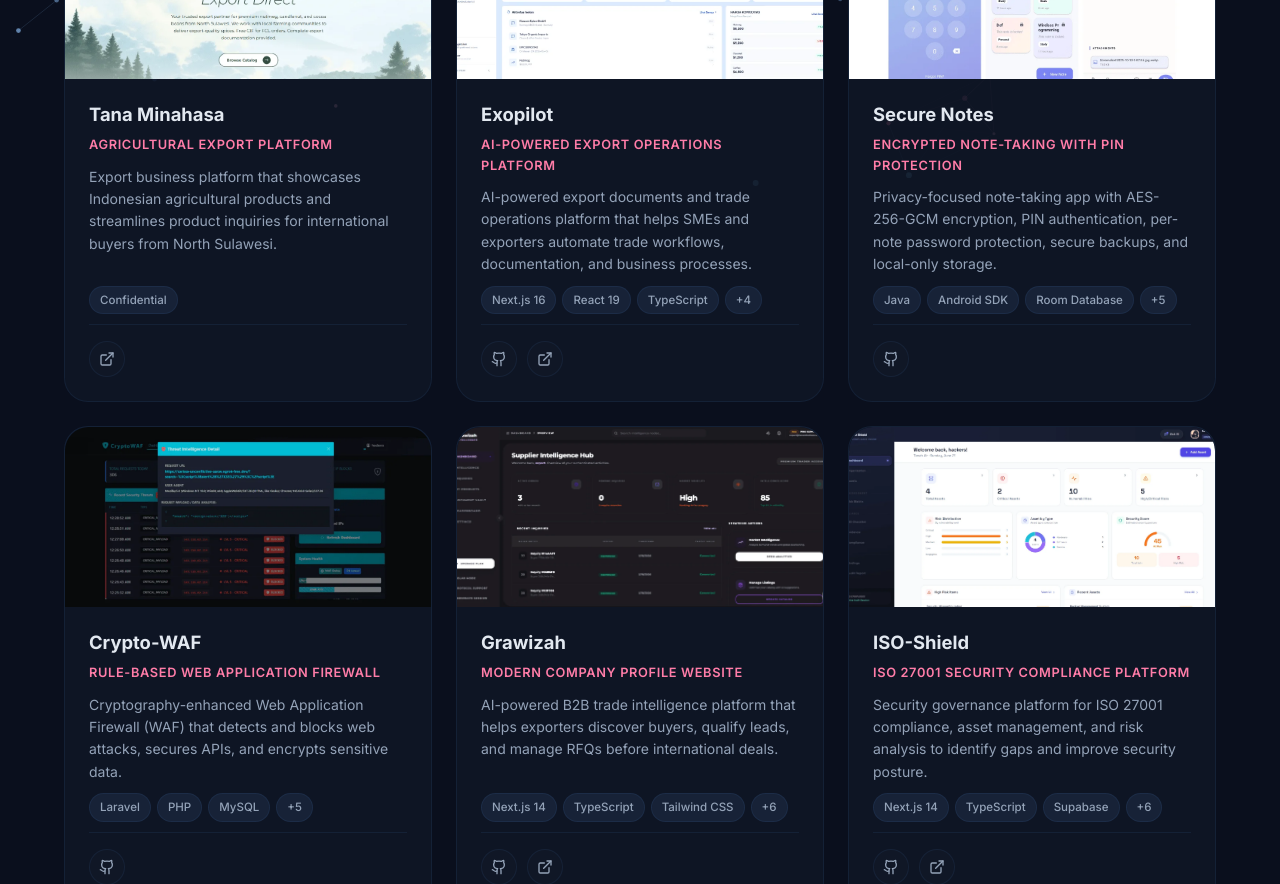
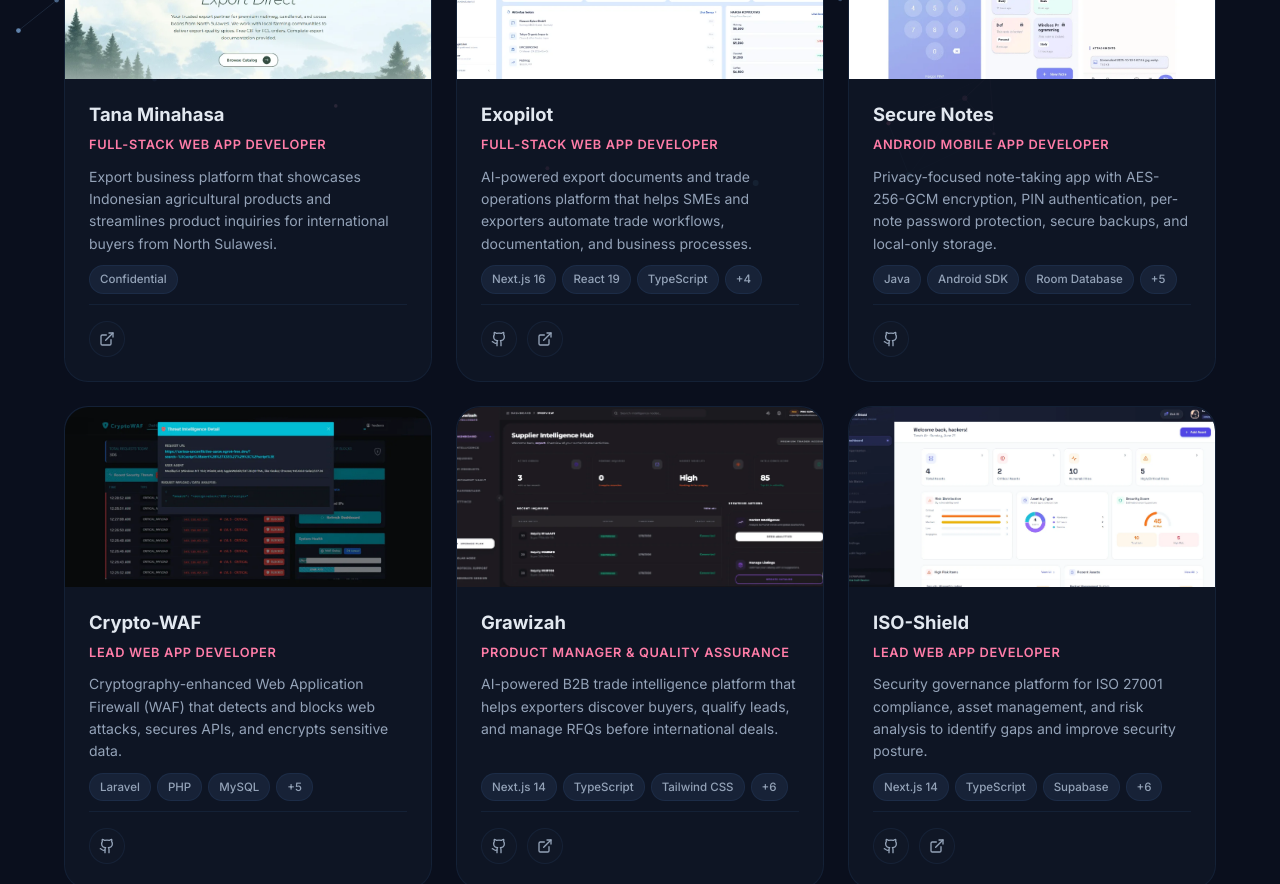
Before and after one commit to praisi-tech/web-portfolio, a React (Vite) app: page /projects in a window 1280 px wide. Shown: the part 600-1484 px from the top of the page. Built offline with nearby package versions, Linux system fonts and the light colour scheme.

Commit message:
update flag format and role in projets

```diff
--- a/index.html
+++ b/index.html
@@ -55,7 +55,7 @@
   <!-- Preload hero portrait — largest contentful paint element -->
   <link rel="preload" as="image" href="/profile/Praisilia-home.webp" fetchpriority="high" />
 
-  <!-- FLAG-1: curiosity_is_the_first_step -->
+  <!-- FLAG-1: flag{curiosity_is_the_first_step} -->
 </head>
 
 <body>
--- a/src/context/CTFContext.jsx
+++ b/src/context/CTFContext.jsx
@@ -4,7 +4,7 @@ const STORAGE_KEY = 'portfolio-ctf';
 
 const defaultState = {
   flags: {
-    flag1: false, // hash of: curiosity_is_the_first_step
+    flag1: false, // hash of: flag{curiosity_is_the_first_step}
     flag2: false, // hash of: flag{aiesec_it_tanaminahasa}
     flag3: false, // hash of: flag{future_security_consultant}
   },
@@ -46,7 +46,7 @@ export function CTFProvider({ children }) {
     const hashed = await hashFlag(value);
 
     const validHashes = {
-      flag1: 'ede7f0f5c1deee1300f0827028fd2450f2708d7aeacc1c3c2c1efe56418eea50',
+      flag1: '2d889b3a4a1033050821f5632761289a64d401e80cb8ccc4b7731d42e8783767',
       flag2: '3711b2d8f1c2b85ead139b1b9c9e365e64f8a4e07ec1cca45ad76feda160334b',
       flag3: '7dfbbd9f881d2c49ab0405b1e0df5064b3b63edba65c23f86463c34872e3b58e',
     };
--- a/src/data/projects.js
+++ b/src/data/projects.js
@@ -2,7 +2,7 @@ export const projects = [
   {
     id: 'tana-minahasa',
     name: 'Tana Minahasa',
-    tagline: 'Agricultural Export Platform',
+    tagline: 'Full-Stack Web App Developer',
     thumbnail: '/images/projects/tana-minahasa.webp',
     tech: ['Confidential'],
     description: 'Export business platform that showcases Indonesian agricultural products and streamlines product inquiries for international buyers from North Sulawesi.',
@@ -35,7 +35,7 @@ export const projects = [
   {
     id: 'exopilot',
     name: 'Exopilot',
-    tagline: 'AI-Powered Export Operations Platform',
+    tagline: 'Full-Stack Web App Developer',
     thumbnail: '/images/projects/exopilot.webp',
     tech: ['Next.js 16', 'React 19', 'TypeScript', 'Go', 'Firestore', 'Firebase Auth', 'Google Gemini AI'],
     description: 'AI-powered export documents and trade operations platform that helps SMEs and exporters automate trade workflows, documentation, and business processes.',
@@ -70,7 +70,7 @@ export const projects = [
   {
     id: 'secure-notes',
     name: 'Secure Notes',
-    tagline: 'Encrypted Note-Taking with PIN Protection',
+    tagline: 'Android Mobile App Developer',
     thumbnail: '/images/projects/secure-notes.webp',
     tech: ['Java', 'Android SDK', 'Room Database', 'Android Jetpack', 'Android KeyStore', 'AES-256-GCM Encryption', 'MVVM Architecture', 'Material Design 3'],
     description: 'Privacy-focused note-taking app with AES-256-GCM encryption, PIN authentication, per-note password protection, secure backups, and local-only storage.',
@@ -104,7 +104,7 @@ export const projects = [
   {
     id: 'crypto-waf',
     name: 'Crypto-WAF',
-    tagline: 'Rule-Based Web Application Firewall',
+    tagline: 'Lead Web App Developer',
     thumbnail: '/images/projects/crypto-waf.webp',
     tech: ['Laravel', 'PHP', 'MySQL', 'AES-256-GCM', 'HMAC-SHA256', 'Argon2id', 'REST API', 'Web Application Firewall (WAF)'],
     description: 'Cryptography-enhanced Web Application Firewall (WAF) that detects and blocks web attacks, secures APIs, and encrypts sensitive data.',
@@ -139,7 +139,7 @@ export const projects = [
   {
     id: 'grawizah',
     name: 'Grawizah',
-    tagline: 'Modern Company Profile Website',
+    tagline: 'Product Manager & Quality Assurance',
     thumbnail: '/images/projects/grawizah.webp',
     tech: ['Next.js 14', 'TypeScript', 'Tailwind CSS', 'Go (Golang)', 'Supabase (PostgreSQL)', 'Groq Llama 70B', 'JWT Authentication', 'RS256', 'PostgreSQL'],
     description: 'AI-powered B2B trade intelligence platform that helps exporters discover buyers, qualify leads, and manage RFQs before international deals.',
@@ -172,7 +172,7 @@ export const projects = [
   {
     id: 'iso-shield',
     name: 'ISO-Shield',
-    tagline: 'ISO 27001 Security Compliance Platform',
+    tagline: 'Lead Web App Developer',
     thumbnail: '/images/projects/iso-shield.webp',
     tech: ['Next.js 14', 'TypeScript', 'Supabase', 'PostgreSQL', 'Tailwind CSS', 'Supabase Auth', 'RLS', 'OWASP Top 10', 'ISO 27001'],
     description: 'Security governance platform for ISO 27001 compliance, asset management, and risk analysis to identify gaps and improve security posture.',
@@ -382,7 +382,7 @@ export const projects = [
     takeaways: 'CTF challenges sharpen real-world offensive security skills — each flag represents a vulnerability class that exists in production systems.',
     github: null,
     demo: null,
-    pdf: 'digital-forensic-writeup-ctf.pdf',
+    pdf: 'ctf-writeup.pdf',
     category: 'Security',
     featured: false,
   },
--- a/src/pages/CertificateClaim.jsx
+++ b/src/pages/CertificateClaim.jsx
@@ -156,36 +156,19 @@ export default function CertificateClaim() {
         await document.fonts.ready;
       }
 
-      // Force fixed desktop dimensions off-screen so container queries (cqw) scale properly
-      const originalStyle = certRef.current.style.cssText;
-      certRef.current.style.cssText = `
-        position: fixed !important;
-        top: 0 !important;
-        left: -9999px !important;
-        width: 1122px !important;
-        height: 793px !important;
-        aspect-ratio: 297 / 210 !important;
-        z-index: -9999 !important;
-      `;
-
       // Add temporary class to disable text gradients during rendering
       certRef.current.classList.add('rendering-pdf');
 
-      // Allow a brief frame for browser layout recalculation
-      await new Promise(resolve => setTimeout(resolve, 150));
-
       // Render the cert card element to a high-DPI canvas
       const canvas = await html2canvas(certRef.current, {
-        scale: 2, // 2x is plenty since we capture at 1122px width (results in ~2244px wide image)
+        scale: 3, // Premium print resolution
         useCORS: true,
         allowTaint: true,
         backgroundColor: null,
-        logging: false,
       });
 
-      // Remove temporary class and restore styling immediately after rendering
+      // Remove temporary class immediately after rendering
       certRef.current.classList.remove('rendering-pdf');
-      certRef.current.style.cssText = originalStyle;
 
       const imgData = canvas.toDataURL('image/png');
       const pdf = new jsPDF({ orientation: 'landscape', unit: 'mm', format: 'a4' });
--- a/src/pages/HackThePortfolio.jsx
+++ b/src/pages/HackThePortfolio.jsx
@@ -70,7 +70,7 @@ function Challenge1({ done }) {
     setStatus(ok ? 'ok' : 'fail');
   };
 
-  if (done) return <CompletedBadge flag="curiosity_is_the_first_step" />;
+  if (done) return <CompletedBadge flag="flag{curiosity_is_the_first_step}" />;
 
   return (
     <div className="challenge-body">
@@ -94,7 +94,7 @@ function Challenge1({ done }) {
             <Send size={15} /> Submit
           </button>
         </div>
-        <span className="challenge-input-help">{'Format: lowercase with underscores'}</span>
+        <span className="challenge-input-help">{'Format: flag {} lowercase'}</span>
       </div>
       {status === 'fail' && <div className="challenge-error"><AlertCircle size={16} /> [REJECTED] Invalid token value. Keep investigating the DOM elements!</div>}
     </div>
```
